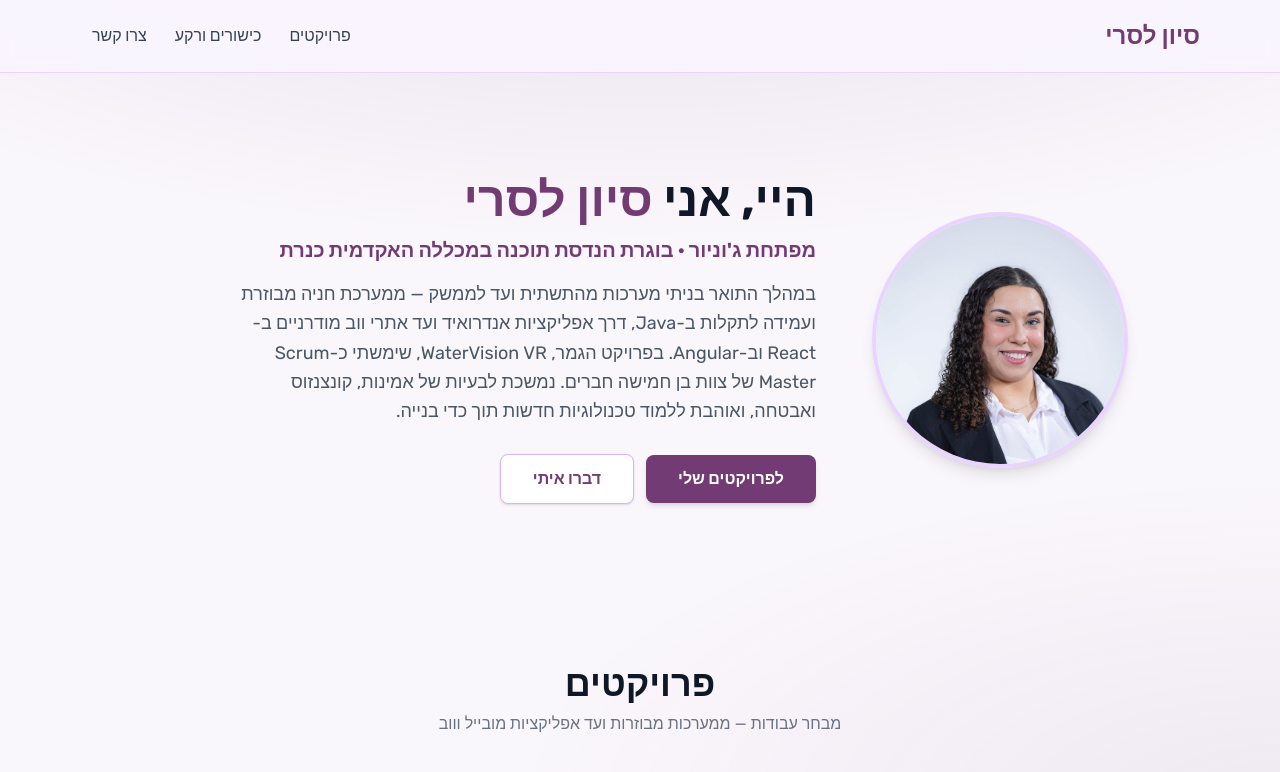
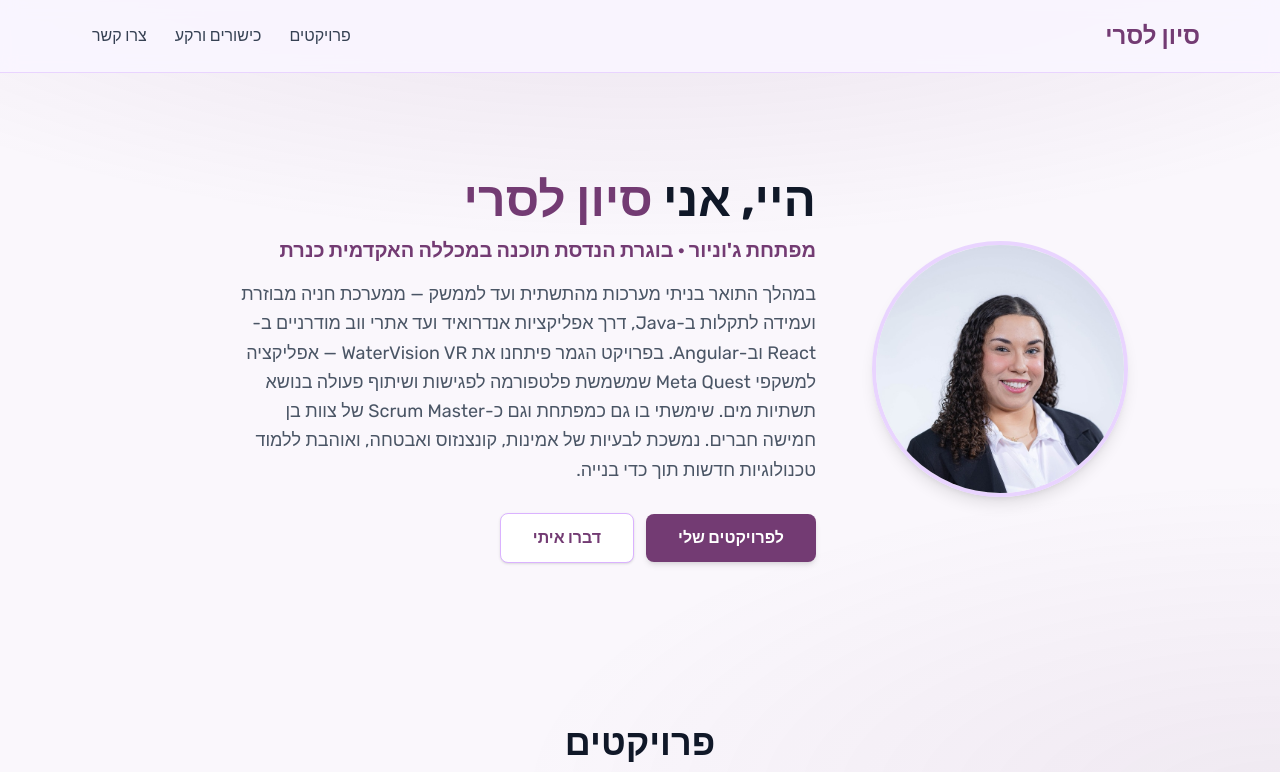
Before and after one commit to SivanSoftware/SivanSoftware.github.io, a Next.js app: page / in a window 1280 px wide. Shown: the top 772 px of the page. Built offline with nearby package versions, Linux system fonts and the light colour scheme.

Commit message:
Expand final-project bio: Meta Quest water-infrastructure meeting platform, developer + Scrum Master

```diff
--- a/app/page.tsx
+++ b/app/page.tsx
@@ -138,10 +138,11 @@ export default function Home() {
             <p className="text-base sm:text-lg text-gray-600 leading-relaxed max-w-xl">
               במהלך התואר בניתי מערכות מהתשתית ועד לממשק — ממערכת חניה מבוזרת
               ועמידה לתקלות ב-Java, דרך אפליקציות אנדרואיד ועד אתרי ווב
-              מודרניים ב-React וב-Angular. בפרויקט הגמר, WaterVision VR,
-              שימשתי כ-Scrum Master של צוות בן חמישה חברים. נמשכת לבעיות של
-              אמינות, קונצנזוס ואבטחה, ואוהבת ללמוד טכנולוגיות חדשות תוך כדי
-              בנייה.
+              מודרניים ב-React וב-Angular. בפרויקט הגמר פיתחנו את
+              WaterVision VR — אפליקציה למשקפי Meta Quest שמשמשת פלטפורמה
+              לפגישות ושיתוף פעולה בנושא תשתיות מים. שימשתי בו גם כמפתחת וגם
+              כ-Scrum Master של צוות בן חמישה חברים. נמשכת לבעיות של אמינות,
+              קונצנזוס ואבטחה, ואוהבת ללמוד טכנולוגיות חדשות תוך כדי בנייה.
             </p>
             <div className="mt-7 flex flex-col sm:flex-row gap-3 justify-center md:justify-start items-center">
               <a
```
